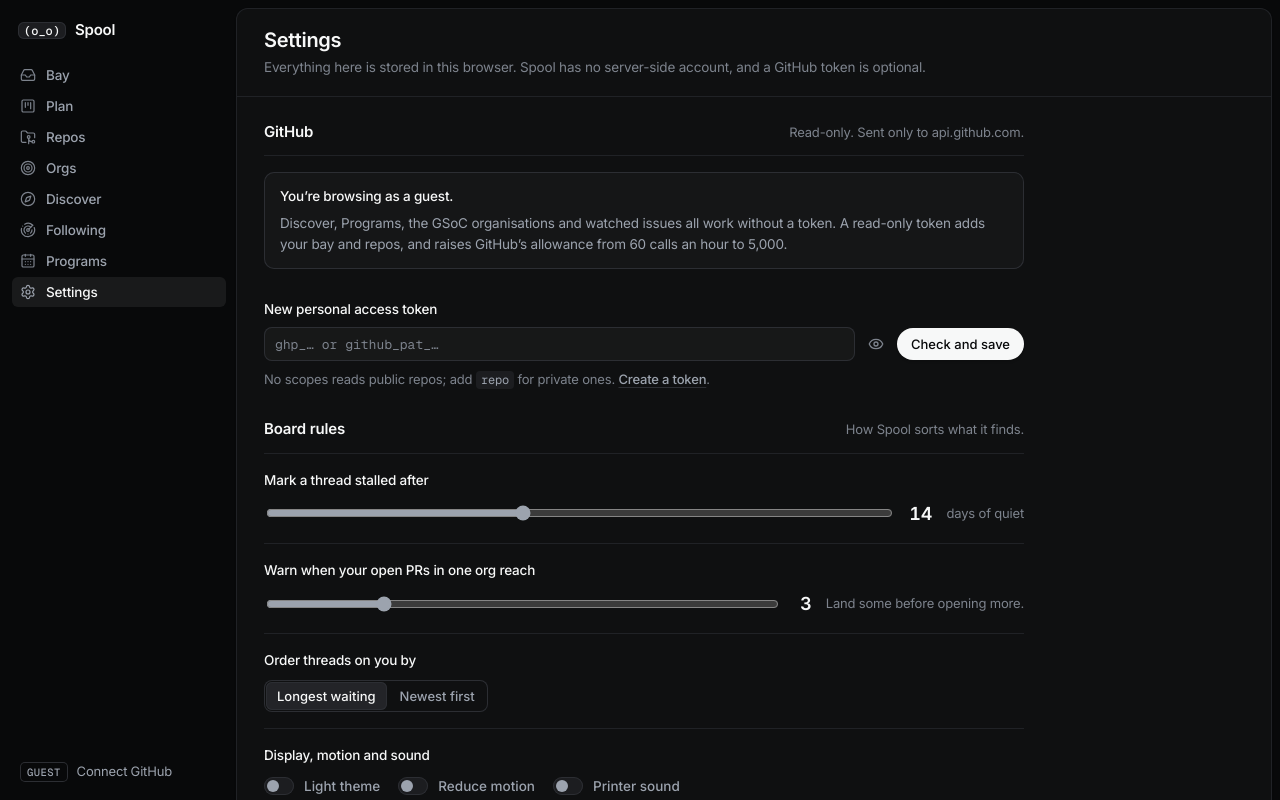
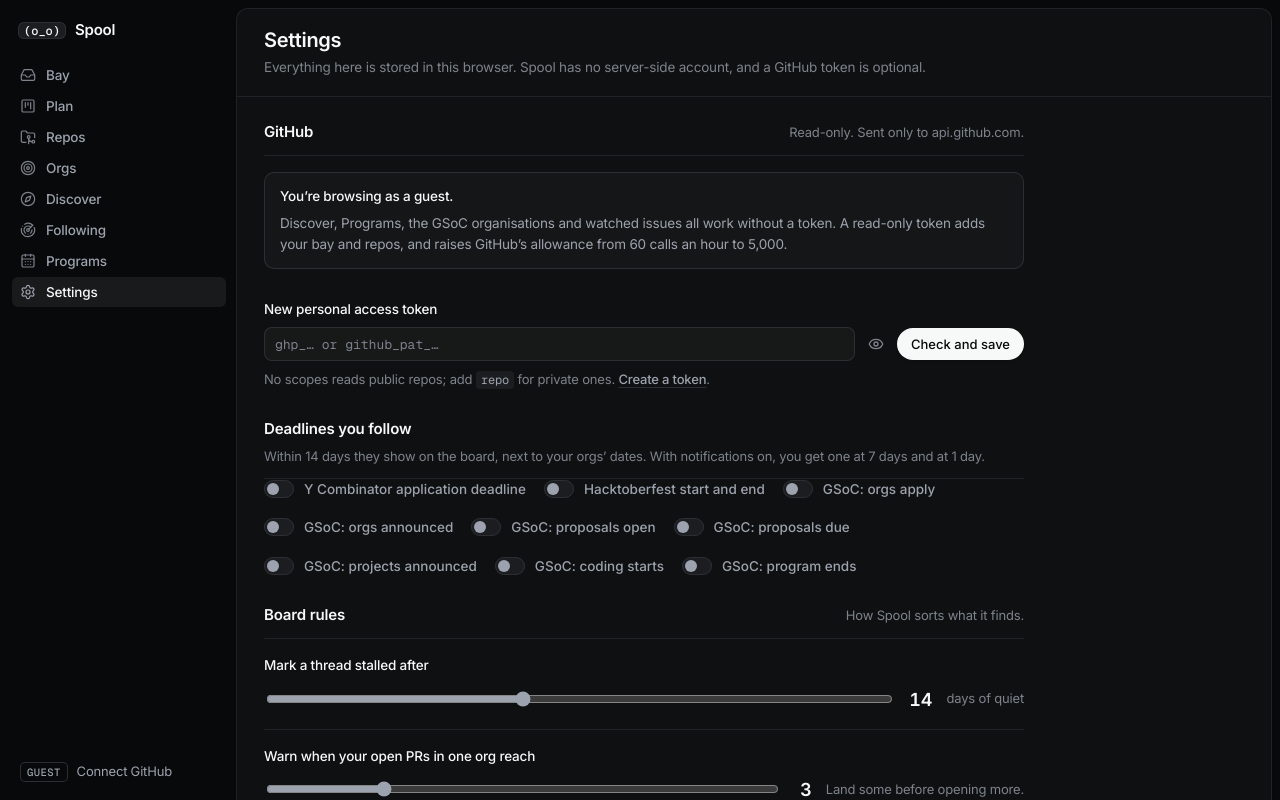
Before and after one commit to VanshajPoonia/spool, a Next.js app: page /board/settings in a window 1280 px wide. Shown: the top 800 px of the page. Built offline with nearby package versions, Linux system fonts and the light colour scheme.

Commit message:
Follow program deadlines in Settings
Switches for YC's deadline, Hacktoberfest's start and end, and each GSoC milestone.

```diff
--- a/src/components/app/SettingsView.tsx
+++ b/src/components/app/SettingsView.tsx
@@ -2,6 +2,7 @@
 
 import { ChangeEvent, FormEvent, useRef, useState } from "react";
 import { Download, Eye, EyeOff, LogOut, Trash2, Upload } from "lucide-react";
+import { PROGRAMS } from "@/lib/deadlines";
 import { PrintText } from "@/components/print/PrintText";
 import { verifyToken } from "@/lib/github";
 import { setPrefs, usePrefs } from "@/lib/prefs";
@@ -331,6 +332,28 @@ export function SettingsView() {
 
         <section className={p.panel}>
           <div className={p.panelHead}>
+            <h2>Deadlines you follow</h2>
+            <p>Within 14 days they show on the board, next to your orgs&rsquo; dates. With notifications on, you get one at 7 days and at 1 day.</p>
+          </div>
+          <div className={s.toggles}>
+            {PROGRAMS.map(([key, label]) => {
+              const on = settings.followPrograms.includes(key);
+              return (
+                <button
+                  key={key}
+                  type="button"
+                  aria-pressed={on}
+                  onClick={() => updateSettings({ followPrograms: on ? settings.followPrograms.filter((k) => k !== key) : [...settings.followPrograms, key] })}
+                >
+                  <span className={s.switch} aria-hidden="true" /> {label}
+                </button>
+              );
+            })}
+          </div>
+        </section>
+
+        <section className={p.panel}>
+          <div className={p.panelHead}>
             <h2>Board rules</h2>
             <p>How Spool sorts what it finds.</p>
           </div>
```
